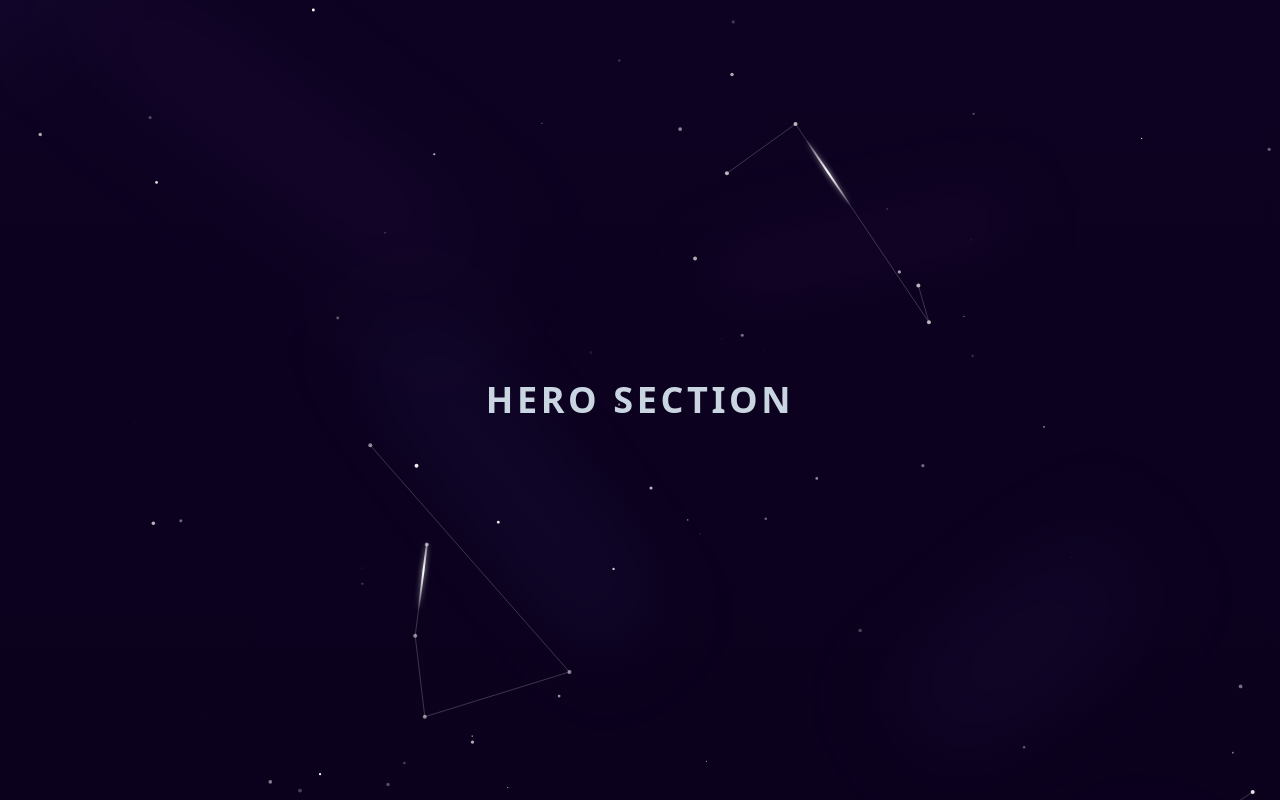
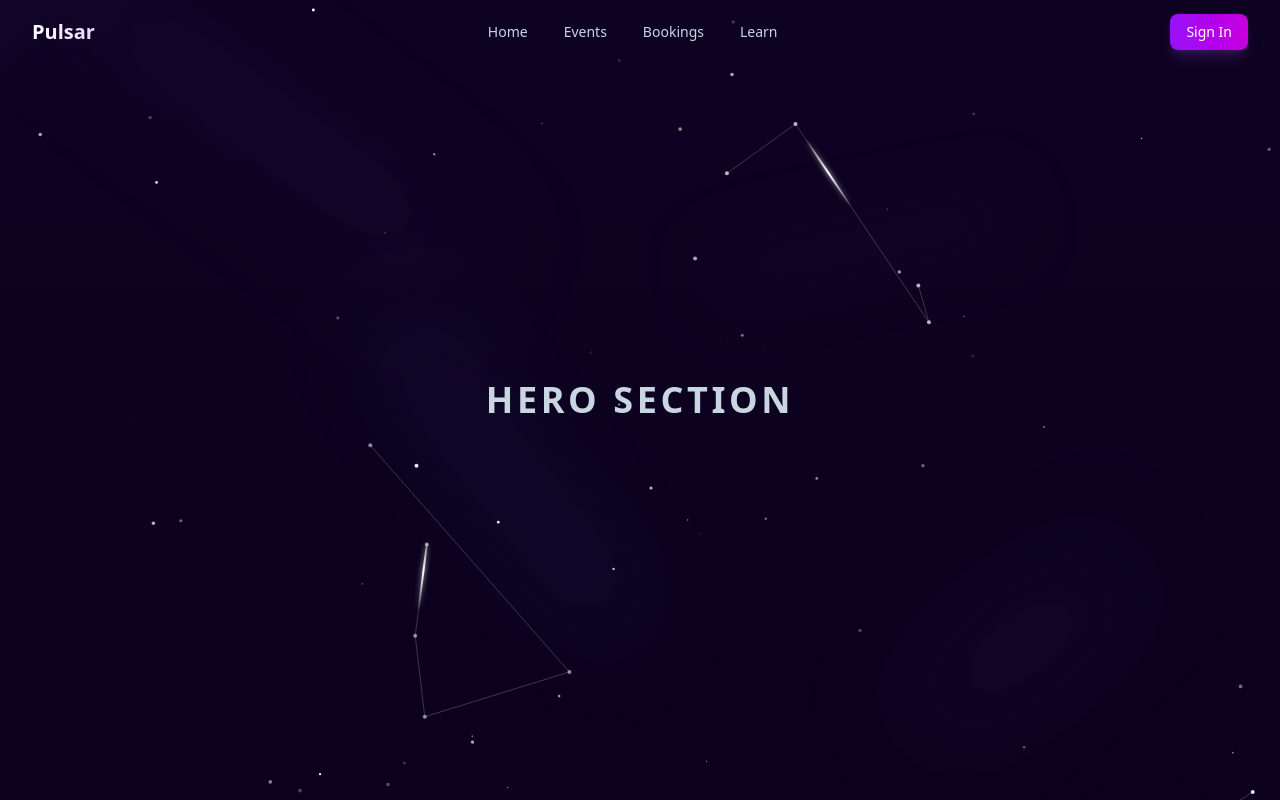
Before and after one commit to Artificed/Pulsar, a Next.js app in the folder frontend/: page / in a window 1280 px wide. Built offline with nearby package versions, Linux system fonts and the light colour scheme.

Commit message:
feat: simple navbar

```diff
--- a/frontend/src/app/(auth)/login/page.tsx
+++ b/frontend/src/app/(auth)/login/page.tsx
@@ -3,6 +3,7 @@
 import { motion } from "framer-motion";
 import { useState, useEffect, useRef } from "react";
 import { authService } from "@/features/auth/api/auth-service";
+import Navbar from "@/components/navbar";
 
 type Star = {
   x: number;
@@ -93,12 +94,12 @@
     try {
       const response = await authService.login({ email, password });
 
-      if (response.success && response.data) {
-        localStorage.setItem("accessToken", response.data.accessToken);
-        localStorage.setItem("refreshToken", response.data.refreshToken);
+      if (response.payload) {
+        localStorage.setItem("accessToken", response.payload.accessToken);
+        localStorage.setItem("refreshToken", response.payload.refreshToken);
         window.location.href = "/";
       } else {
-        setError(response.error?.message || "Login failed. Please try again.");
+        setError(response.error || "Login failed. Please try again.");
       }
     } catch {
       setError("An unexpected error occurred. Please try again.");
@@ -109,6 +110,8 @@
 
   return (
     <div className="relative min-h-screen w-full overflow-hidden bg-black text-white">
+      <Navbar variant="auth" />
+
       <div className="absolute inset-0 bg-gradient-to-b from-[#0D0221] via-[#0f0518] to-[#000000]" />
 
       <canvas ref={canvasRef} className="fixed inset-0 z-0 pointer-events-none" />
--- a/frontend/src/app/(main)/page.tsx
+++ b/frontend/src/app/(main)/page.tsx
@@ -2,6 +2,7 @@
 
 import { motion, useMotionValue, useSpring, AnimatePresence } from "framer-motion";
 import { useEffect, useRef, useState } from "react";
+import Navbar from "@/components/navbar";
 
 type Star = {
   x: number;
@@ -450,6 +451,8 @@
 
   return (
     <div ref={containerRef} className="relative h-screen w-full overflow-y-scroll overflow-x-hidden snap-y snap-mandatory scroll-smooth bg-black text-white cursor-none">
+      <Navbar />
+
       <AnimatePresence>
         {cursorTrail.map((particle, index) => (
           <motion.div
--- /dev/null
+++ b/frontend/src/components/navbar.tsx
@@ -0,0 +1,108 @@
+'use client';
+
+import { motion } from "framer-motion";
+import Link from "next/link";
+import { useState } from "react";
+
+interface NavbarProps {
+  variant?: 'default' | 'auth';
+}
+
+export default function Navbar({ variant = 'default' }: NavbarProps) {
+  const [isMobileMenuOpen, setIsMobileMenuOpen] = useState(false);
+
+  const navLinks = [
+    { href: "/", label: "Home" },
+    { href: "/event", label: "Events" },
+    { href: "/booking", label: "Bookings" },
+    { href: "/learn", label: "Learn" },
+  ];
+
+  return (
+    <motion.nav
+      initial={{ opacity: 0, y: -20 }}
+      animate={{ opacity: 1, y: 0 }}
+      transition={{ duration: 0.5 }}
+      className="fixed top-0 left-0 right-0 z-50"
+    >
+      <div className="bg-transparent">
+        <div className="max-w-7xl mx-auto px-4 sm:px-6 lg:px-8">
+          <div className="flex items-center justify-between h-16">
+            <Link href="/" className="flex items-center gap-2 group">
+              <span className="text-xl font-bold bg-gradient-to-r from-white to-purple-200 bg-clip-text text-transparent">
+                Pulsar
+              </span>
+            </Link>
+
+            <div className="hidden md:flex items-center gap-1">
+              {navLinks.map((link) => (
+                <Link
+                  key={link.href}
+                  href={link.href}
+                  className="px-4 py-2 text-sm text-slate-300 hover:text-white rounded-lg hover:bg-white/5 transition-all duration-200"
+                >
+                  {link.label}
+                </Link>
+              ))}
+            </div>
+
+            <div className="hidden md:flex items-center gap-3">
+              <Link
+                href="/login"
+                className="px-4 py-2 text-sm bg-gradient-to-r from-purple-600 to-fuchsia-600 hover:from-purple-500 hover:to-fuchsia-500 text-white rounded-lg shadow-lg shadow-purple-500/20 hover:shadow-purple-500/30 transition-all duration-200"
+              >
+                Sign In
+              </Link>
+            </div>
+
+            <button
+              onClick={() => setIsMobileMenuOpen(!isMobileMenuOpen)}
+              className="md:hidden p-2 text-slate-300 hover:text-white hover:bg-white/5 rounded-lg transition-colors"
+            >
+              {isMobileMenuOpen ? (
+                <svg className="w-6 h-6" fill="none" stroke="currentColor" viewBox="0 0 24 24">
+                  <path strokeLinecap="round" strokeLinejoin="round" strokeWidth={2} d="M6 18L18 6M6 6l12 12" />
+                </svg>
+              ) : (
+                <svg className="w-6 h-6" fill="none" stroke="currentColor" viewBox="0 0 24 24">
+                  <path strokeLinecap="round" strokeLinejoin="round" strokeWidth={2} d="M4 6h16M4 12h16M4 18h16" />
+                </svg>
+              )}
+            </button>
+          </div>
+        </div>
+
+        {isMobileMenuOpen && (
+          <motion.div
+            initial={{ opacity: 0, height: 0 }}
+            animate={{ opacity: 1, height: 'auto' }}
+            exit={{ opacity: 0, height: 0 }}
+            className="md:hidden border-t border-white/10"
+          >
+            <div className="px-4 py-4 space-y-2">
+              {navLinks.map((link) => (
+                <Link
+                  key={link.href}
+                  href={link.href}
+                  className="block px-4 py-2 text-sm text-slate-300 hover:text-white rounded-lg hover:bg-white/5 transition-all duration-200"
+                  onClick={() => setIsMobileMenuOpen(false)}
+                >
+                  {link.label}
+                </Link>
+              ))}
+              <div className="pt-4 border-t border-white/10 space-y-2">
+                <Link
+                  href="/login"
+                  className="block px-4 py-2 text-sm text-center bg-gradient-to-r from-purple-600 to-fuchsia-600 text-white rounded-lg"
+                  onClick={() => setIsMobileMenuOpen(false)}
+                >
+                  Sign In
+                </Link>
+              </div>
+            </div>
+          </motion.div>
+        )}
+      </div>
+    </motion.nav>
+  );
+}
```
